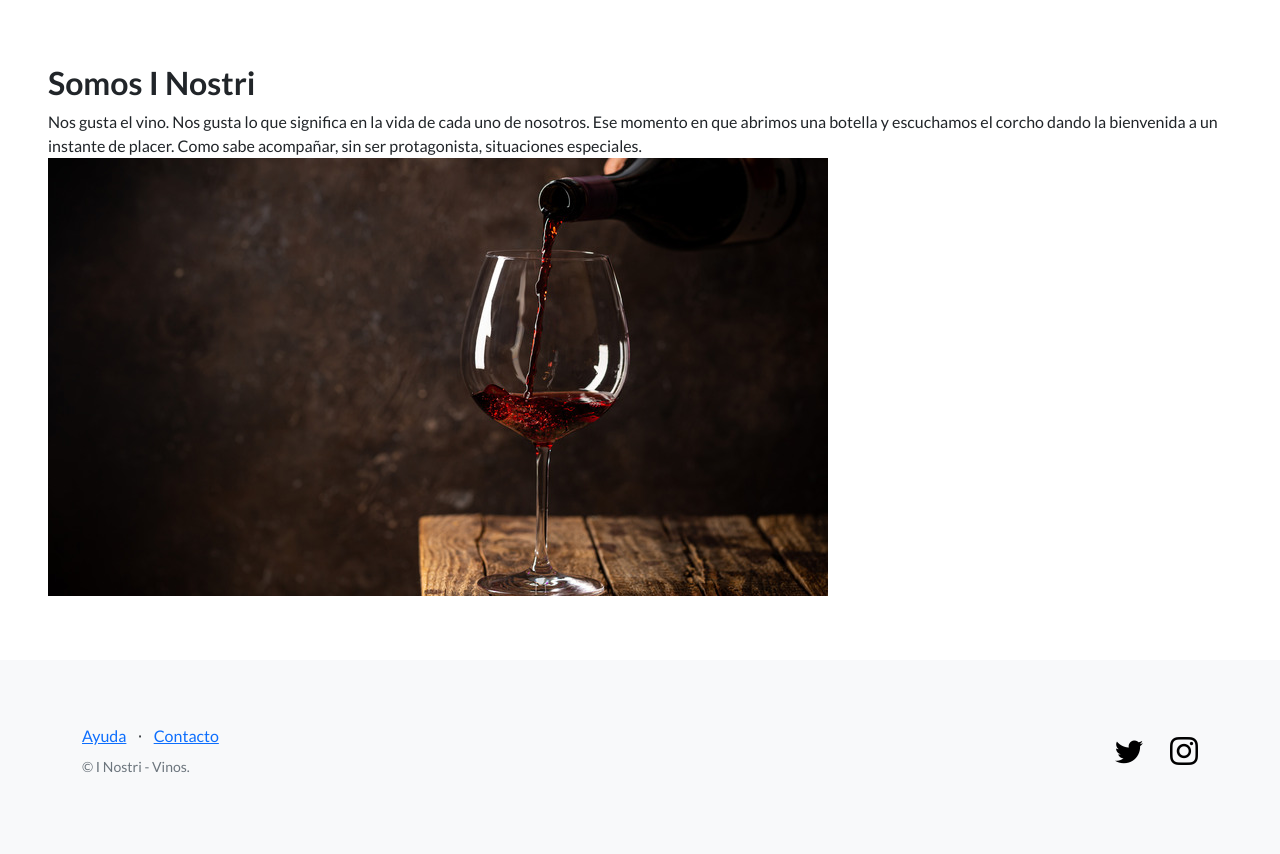
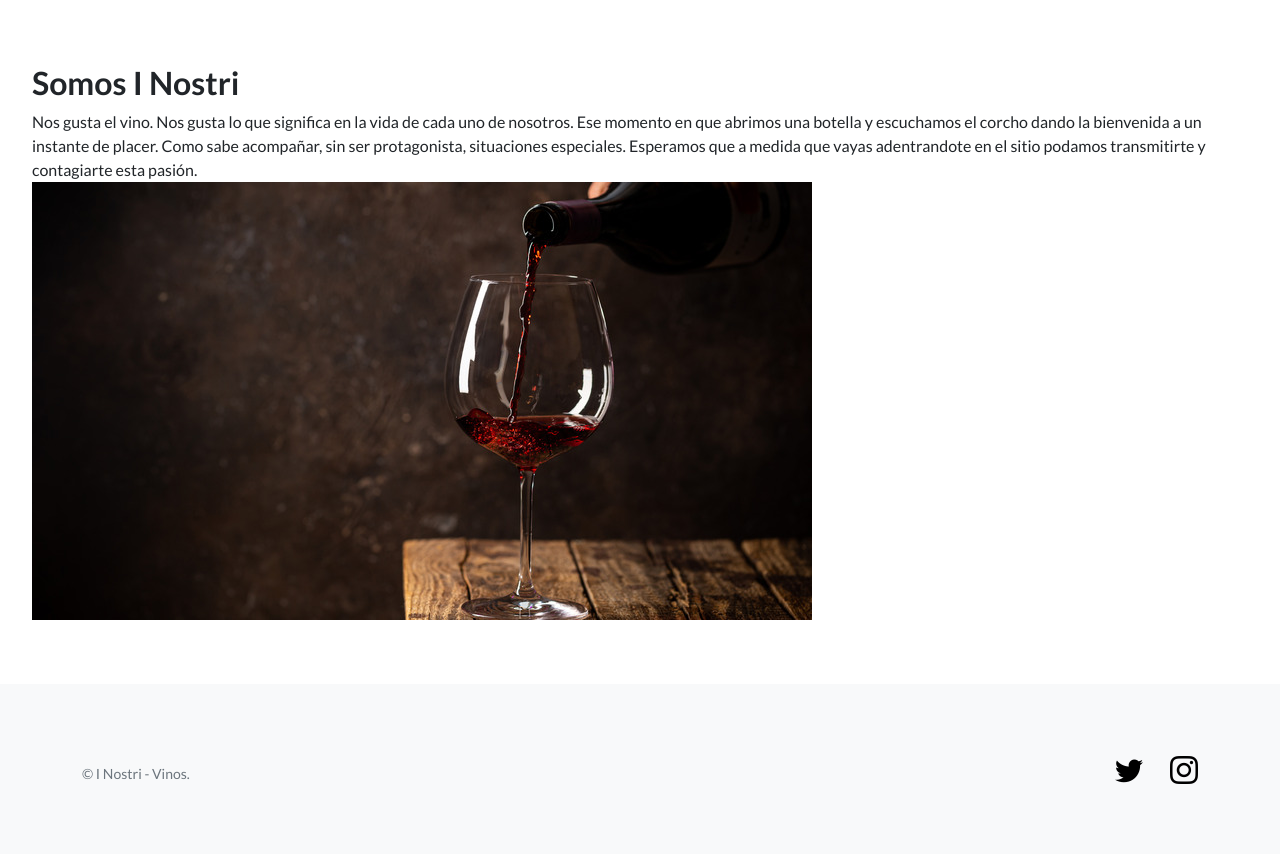
Before and after one commit to stillpoch84/Trabajo_Final_Poch, a Django app: page /inostri/about-us/ in a window 1280 px wide. Shown: the part 66-920 px from the top of the page. Before the commit the page ends 838 px from the top, so only its background shows below. Run offline with Django 4.2, Linux system fonts and the light colour scheme; some libraries are stand-ins or nearby versions.

Commit message:
Anda todo.

```diff
--- a/Inostri/app_inostri/models.py
+++ b/Inostri/app_inostri/models.py
@@ -1,4 +1,5 @@
 from django.db import models
+from ckeditor.fields import RichTextField
 
 # Create your models here.
 
@@ -26,7 +27,7 @@ class Bodega(models.Model):
 
 class Varietal(models.Model):
     nombre = models.CharField(max_length=64)
-    descripcion = models.TextField(blank=True)
+    descripcion = models.TextField()
 
     def __str__(self):
         return f'{self.nombre} | {self.descripcion}'
--- a/Inostri/app_inostri/templates/app_inostri/about_us.html
+++ b/Inostri/app_inostri/templates/app_inostri/about_us.html
@@ -5,7 +5,7 @@
 <div class="content-wrapper">
   <h2>Somos I Nostri</h2>
   <th>Nos gusta el vino. Nos gusta lo que significa en la vida de cada uno de nosotros. Ese momento en que abrimos una botella y escuchamos el corcho dando la bienvenida a un instante de placer.
-    Como sabe acompañar, sin ser protagonista, situaciones especiales.
+    Como sabe acompañar, sin ser protagonista, situaciones especiales. Esperamos que a medida que vayas adentrandote en el sitio podamos transmitirte y contagiarte esta pasión.
   </th>
   <div class="image-wrapper">
     <img src="{% static 'images/aboutus.jpg' %}" alt="Image" class="image">
--- a/Inostri/app_inostri/templates/app_inostri/base.html
+++ b/Inostri/app_inostri/templates/app_inostri/base.html
@@ -63,7 +63,7 @@
             </div>
         </nav>
 
-        <section style="padding:4rem 3rem;">
+        <section style="padding:4rem 2rem;">
             {% block contenido %}
             {% endblock contenido %}
         </section>
@@ -74,9 +74,6 @@
                 <div class="row">
                     <div class="col-lg-6 h-100 text-center text-lg-start my-auto">
                         <ul class="list-inline mb-2">
-                            <li class="list-inline-item"><a href="#!">Ayuda</a></li>
-                            <li class="list-inline-item">⋅</li>
-                            <li class="list-inline-item"><a href="#!">Contacto</a></li>
 
                         </ul>
                         <p class="text-muted small mb-4 mb-lg-0">&copy; I Nostri - Vinos.</p>
--- a/Inostri/app_inostri/templates/app_inostri/lista_varietales.html
+++ b/Inostri/app_inostri/templates/app_inostri/lista_varietales.html
@@ -9,7 +9,9 @@
     <a href="{% url 'crear_varietal' %}" class="btn btn-dark">Crear Varietal</a>
       </div>
     <form action="{% url 'buscar_varietal' %}" method="GET">
-          {% csrf_token %}
+    <br>
+      <form action="{% url 'buscar_varietal' %}" method="GET">
+      {% csrf_token %}
       <input name="q" type="text" placeholder="Ingrese palabra clave.">
       <input type="submit" value="Buscar">
     </form>
@@ -26,7 +28,7 @@
         <tr>
           <td>{{ varietal.id }}</td>
           <td>{{ varietal.nombre }}</td>
-          <td>{{ varietal.descripcion }}</td>
+          <td style="text-align: justify;">{{ varietal.descripcion }}</td>
           <td>
             </td>
             <td>
--- a/Inostri/app_inostri/views.py
+++ b/Inostri/app_inostri/views.py
@@ -79,6 +79,7 @@ class VarietalListView(ListView):
 class VarietalCreateView(LoginRequiredMixin, CreateView):
     model = Varietal
     fields = ('nombre', 'descripcion')
+    # template_name = 'app_inostri/formulario_varietal.html'
     success_url = reverse_lazy('lista_varietales')
 
 class VarietalDetailView(LoginRequiredMixin, DetailView):
--- a/Inostri/blog_inostri/models.py
+++ b/Inostri/blog_inostri/models.py
@@ -1,6 +1,5 @@
 from django.db import models
 from ckeditor.fields import RichTextField
-from ckeditor_uploader.fields import RichTextUploadingField
 from django.contrib.auth.models import User
 
 
--- a/Inostri/virtual-env/pyvenv.cfg
+++ b/Inostri/virtual-env/pyvenv.cfg
@@ -1,3 +1,3 @@
-home = C:\Users\alejo\AppData\Local\Programs\Python\Python311\
+home = C:\Program Files\Python311
 include-system-site-packages = false
 version = 3.10.11
```
Also changed, not shown: Inostri/app_inostri/templates/app_inostri/formulario_bodega.html (deleted, +0 -10 lines), Inostri/app_inostri/templates/app_inostri/formulario_varietal.html (deleted, +0 -10 lines), Inostri/app_inostri/templates/app_inostri/varietal_confirm_delete.html (added, +15 -0 lines), Inostri/app_inostri/templates/app_inostri/varietal_form.html (added, +14 -0 lines), Inostri/app_inostri/migrations/0004_alter_varietal_descripcion.py (added), Inostri/app_inostri/migrations/0005_alter_varietal_descripcion.py (added), Inostri/blog_inostri/migrations/0009_alter_articulo_fecha.py (added), Inostri/db.sqlite3.
